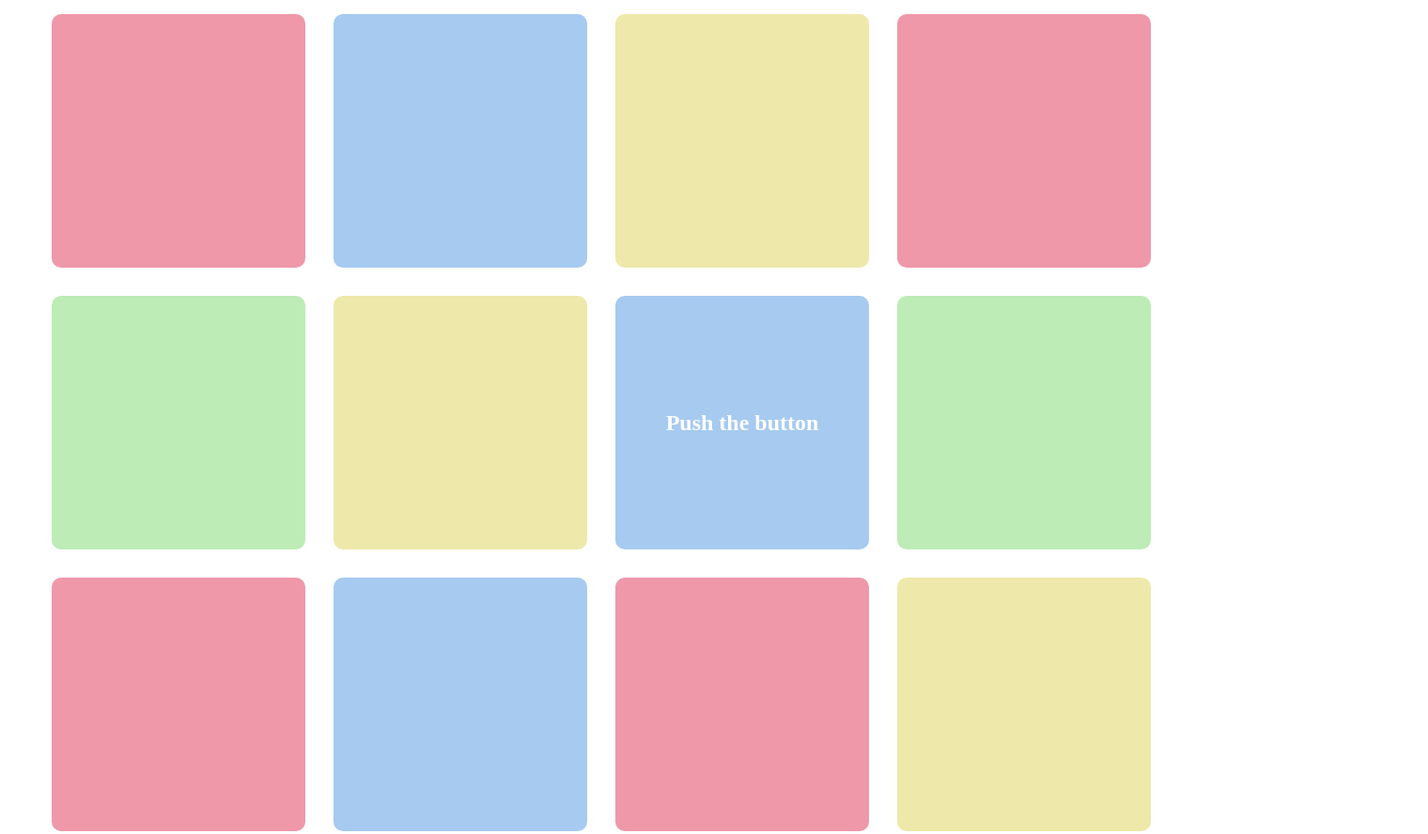
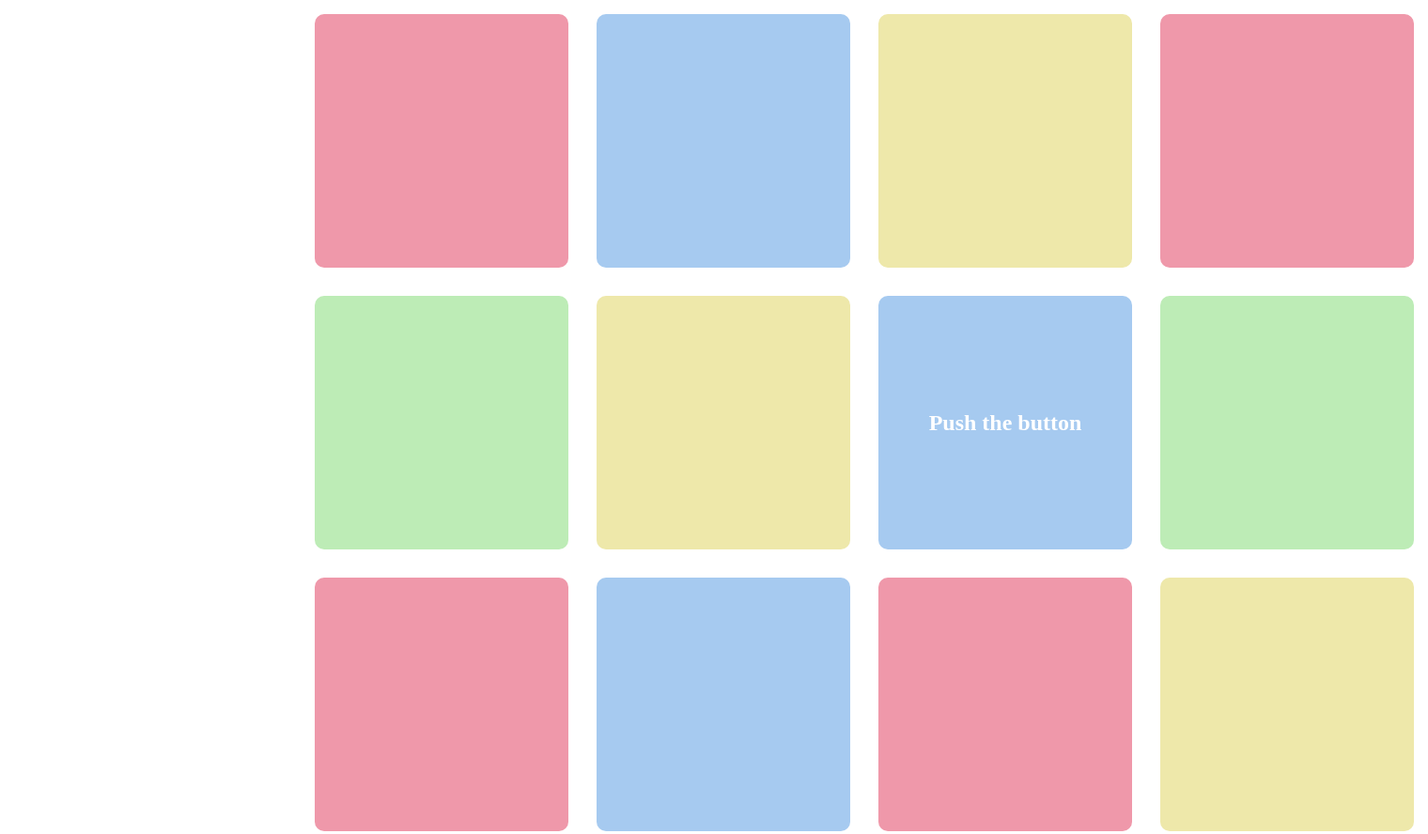
Before and after one commit to natakers/modal_window, a plain HTML site: page modal/index.html in a window 1280 px wide. Shown: the top 888 px of the page at 94% size, 1520 px wide, since content can reach past the window. Drawn offline with Linux system fonts and the light colour scheme.

Commit message:
change
m-r and m-l

```diff
--- a/modal/style.css
+++ b/modal/style.css
@@ -27,8 +27,8 @@ body {
   flex-direction: column;
   width: 1200px;
   justify-content: center;
-  margin-right: auto;
-  margin-left: auto;
+  margin-right: 20em;
+  margin-left: 20em;
 }
 
 .row {
```
